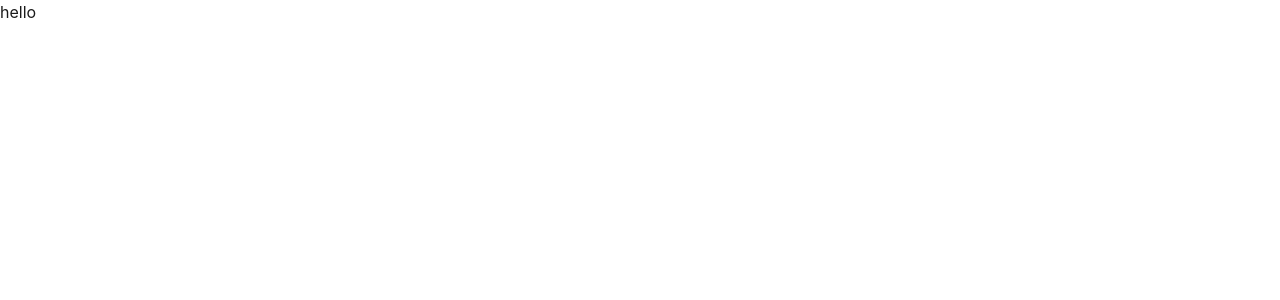
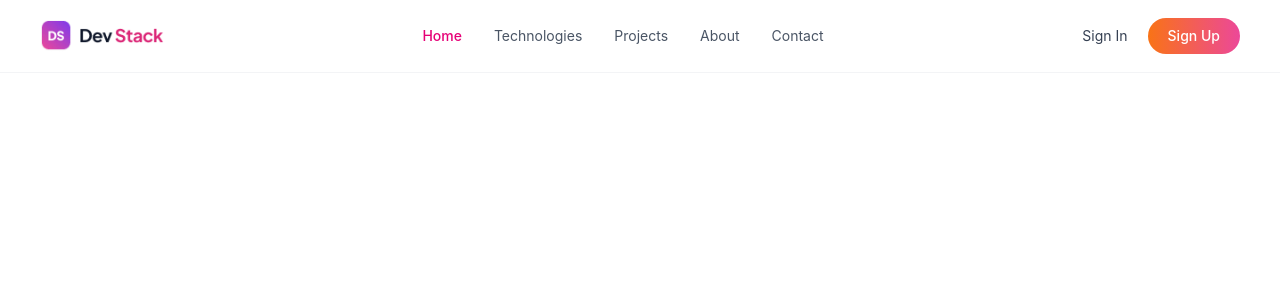
Before and after one commit to mynameShahriarkhan009/assignment-final-5-last-final, a React (Vite) app in the folder my-project/: page / in a window 1280 px wide. Shown: the top 300 px of the page. Built offline with nearby package versions, Linux system fonts and the light colour scheme.

Commit message:
add header

```diff
--- a/my-project/src/App.jsx
+++ b/my-project/src/App.jsx
@@ -1,5 +1,11 @@
+import Header from "./components/Header.jsx";
+
 function App() {
-  return <div>hello</div>;
+  return (
+    <div>
+      <Header />
+    </div>
+  );
 }
 
 export default App;
--- /dev/null
+++ b/my-project/src/components/Header.jsx
@@ -0,0 +1,43 @@
+const navItems = ["Home", "Technologies", "Projects", "About", "Contact"];
+
+export default function Header() {
+  return (
+    <header className="sticky top-0 z-50 bg-white border-b border-gray-100">
+      <div className="max-w-[1400px] h-[72px] mx-auto px-10 flex justify-between items-center">
+        {/* brand */}
+        <img
+          src="/images/logo-text.png"
+          alt="Dev Stack"
+          className="w-auto h-8"
+        />
+
+        {/* main nav */}
+        <nav className="flex gap-8 items-center">
+          {navItems.map((item) => (
+            <a
+              key={item}
+              href="#"
+              className={
+                item === "Home"
+                  ? "text-sm font-medium text-pink-600"
+                  : "text-sm text-gray-600 hover:text-gray-900"
+              }
+            >
+              {item}
+            </a>
+          ))}
+        </nav>
+
+        {/* sign in / sign up */}
+        <div className="flex gap-5 items-center">
+          <a href="#" className="text-sm text-gray-700 hover:text-gray-900">
+            Sign In
+          </a>
+          <button className="btn-gradient px-5 py-2 rounded-full text-sm font-medium text-white">
+            Sign Up
+          </button>
+        </div>
+      </div>
+    </header>
+  );
+}
--- a/my-project/src/index.css
+++ b/my-project/src/index.css
@@ -4,3 +4,11 @@ body {
   font-family: "Inter", "Segoe UI", Roboto, sans-serif;
   color: #1a1a1a;
 }
+
+.btn-gradient {
+  background: linear-gradient(90deg, #f97316 0%, #ec4899 100%);
+}
+
+.btn-gradient:hover {
+  opacity: 0.92;
+}
```
